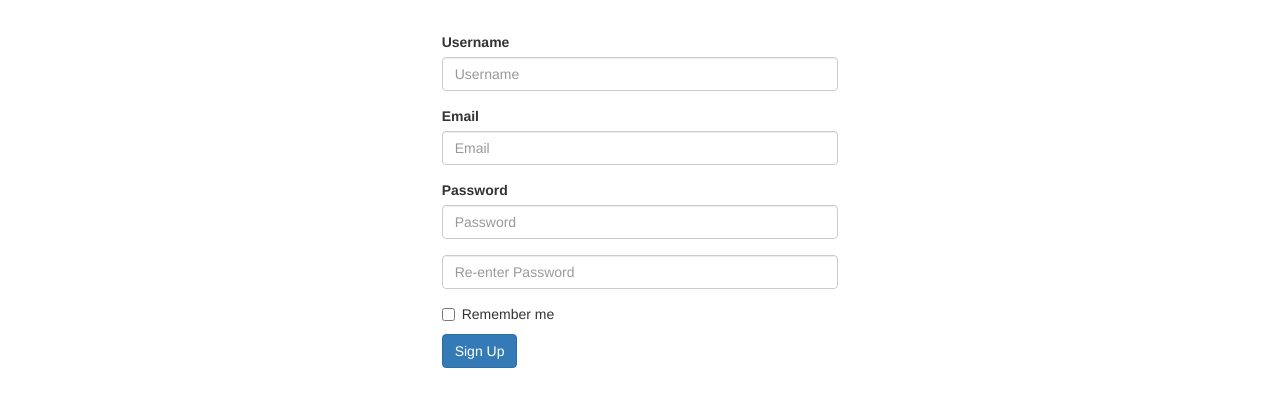
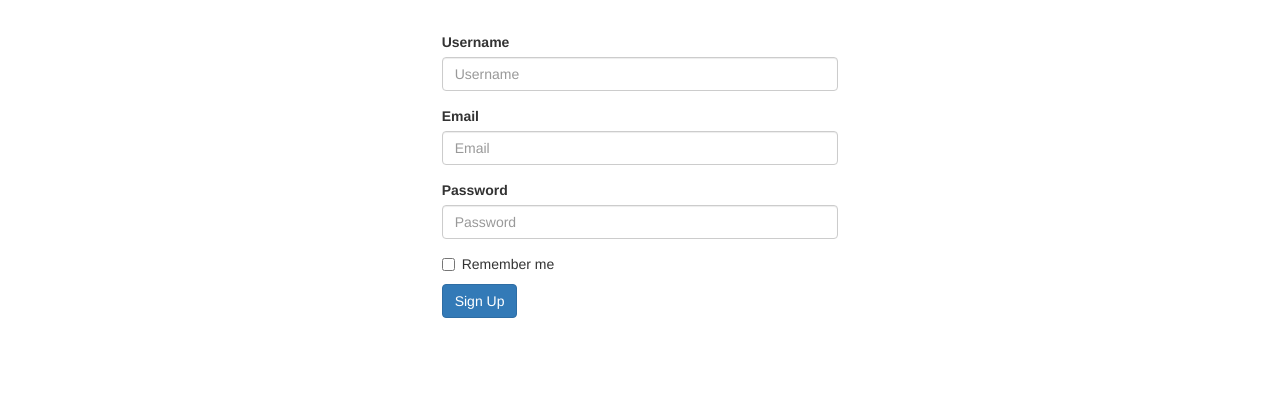
Before and after one commit to groomble/receipt-scanner, a plain HTML site: page frontEnd/signup.html in a window 1280 px wide. Shown: the part 228-634 px from the top of the page. Drawn offline with nearby package versions, Linux system fonts and the light colour scheme.

Commit message:
End point changed

```diff
--- a/frontEnd/signup.html
+++ b/frontEnd/signup.html
@@ -121,7 +121,6 @@
         <div class="form-group">
             <label for="inputPassword">Password</label>
             <input type="password" class="form-control" id="password" placeholder="Password" required name="password">
-            <input type="password" class="form-control" id="reEnterPassword" placeholder="Re-enter Password" style="margin-top: 2vh" required name= "reEnterPassword">
         </div>
         <div class="checkbox">
             <label><input type="checkbox" name= "RemembermeCheckbox"> Remember me</label>
```
